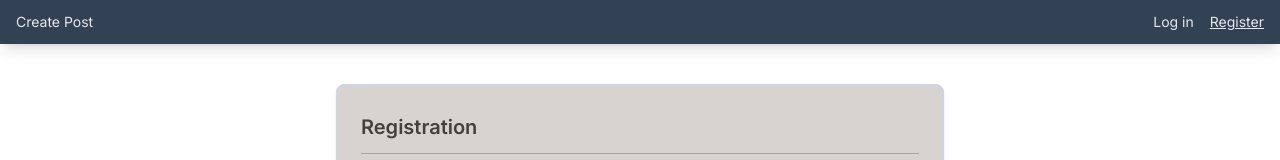
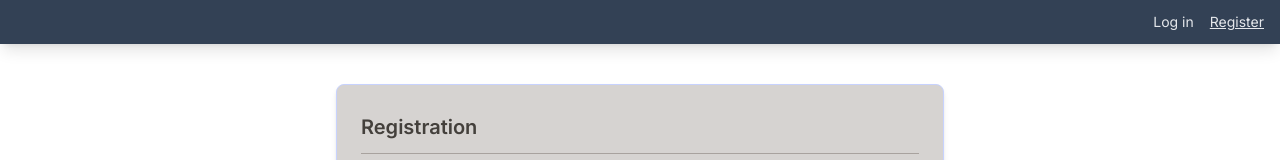
Before and after one commit to TvrtkoM/md-blog, a Next.js app: page /auth/register in a window 1280 px wide. Shown: the top 160 px of the page. Built offline with nearby package versions, Linux system fonts and the light colour scheme; no server answers.

Commit message:
dont show create post nav if logged in

```diff
--- a/src/components/NavBar.tsx
+++ b/src/components/NavBar.tsx
@@ -61,11 +61,13 @@ const AuthNav: FC = () => {
 
 const NavBar = () => {
   const path = usePathname();
+  const { user } = useUserContext();
 
   return (
     <div className="h-11 w-full bg-slate-700 shadow-lg">
       <div className="container h-full max-w-screen-xl px-4">
         <div className="flex items-center justify-between h-full text-gray-200 text-sm">
+          {user && (
             <div>
               <NavBarItem
                 label="Create Post"
@@ -73,6 +75,7 @@ const NavBar = () => {
                 path="/post/create"
               />
             </div>
+          )}
           <div className="ml-auto">
             <AuthNav />
           </div>
```
Lines whose indentation alone changed are shown as unchanged.
